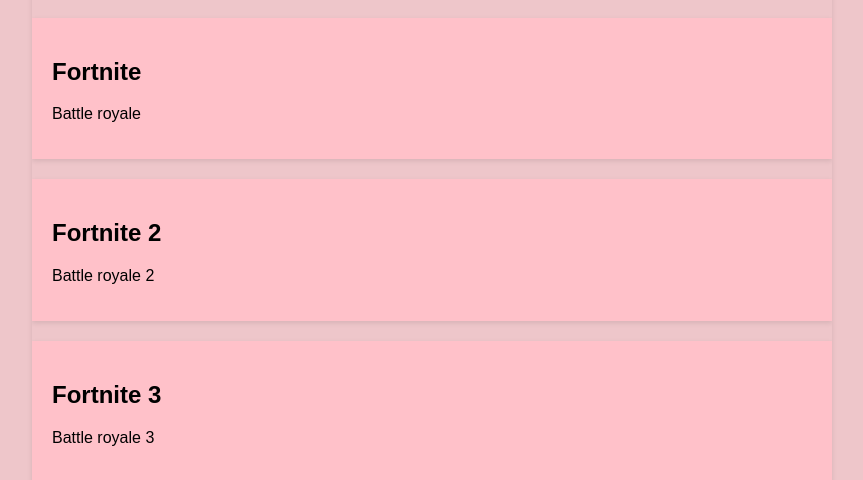
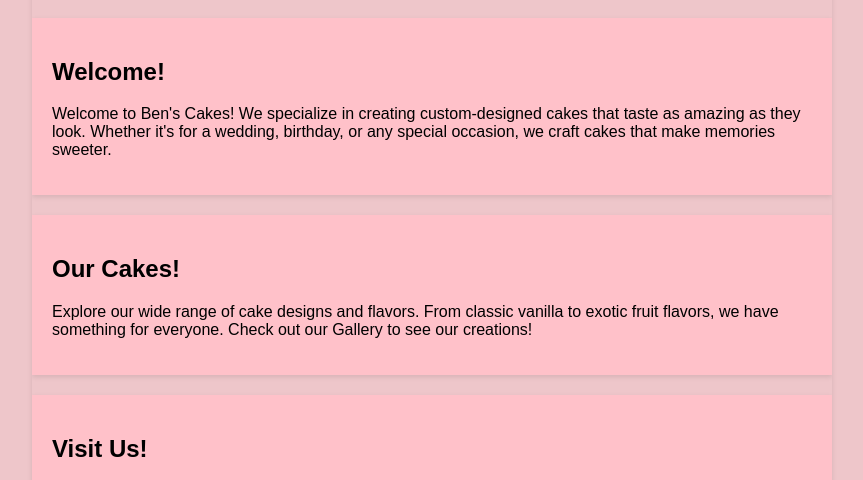
Before and after one commit to MeWhendoot/Ben-s_Cakes, a plain HTML site: page index.html in a window 1280 px wide. Shown: the part 783-1263 px from the top of the page, without its empty margins (208-1071 px from the left). Drawn offline with Linux system fonts and the light colour scheme.

Commit message:
Commit 6

```diff
--- a/index.html
+++ b/index.html
@@ -55,18 +55,18 @@
         </div>
 
         <div class="container" id="about">
-            <h2>Fortnite</h2>
-            <p>Battle royale</p>
+            <h2>Welcome!</h2>
+            <p>Welcome to Ben's Cakes! We specialize in creating custom-designed cakes that taste as amazing as they look. Whether it's for a wedding, birthday, or any special occasion, we craft cakes that make memories sweeter.</p>
         </div>
 
         <div class="container" id="cakes">
-            <h2>Fortnite 2</h2>
-            <p>Battle royale 2</p>
+            <h2>Our Cakes!</h2>
+            <p>Explore our wide range of cake designs and flavors. From classic vanilla to exotic fruit flavors, we have something for everyone. Check out our Gallery to see our creations!</p>
         </div>
 
         <div class="container" id="contact">
-            <h2>Fortnite 3</h2>
-            <p>Battle royale 3</p>
+            <h2>Visit Us!</h2>
+            <p>Ben's Cakes is conveniently located in the heart of Basingstoke, offering easy access for all our customers. Drop by to explore our delightful creations in person and discuss your cake needs. For further details on how to contact us, please visit our Contact Page.</p>
         </div>
 
     <footer>
```
